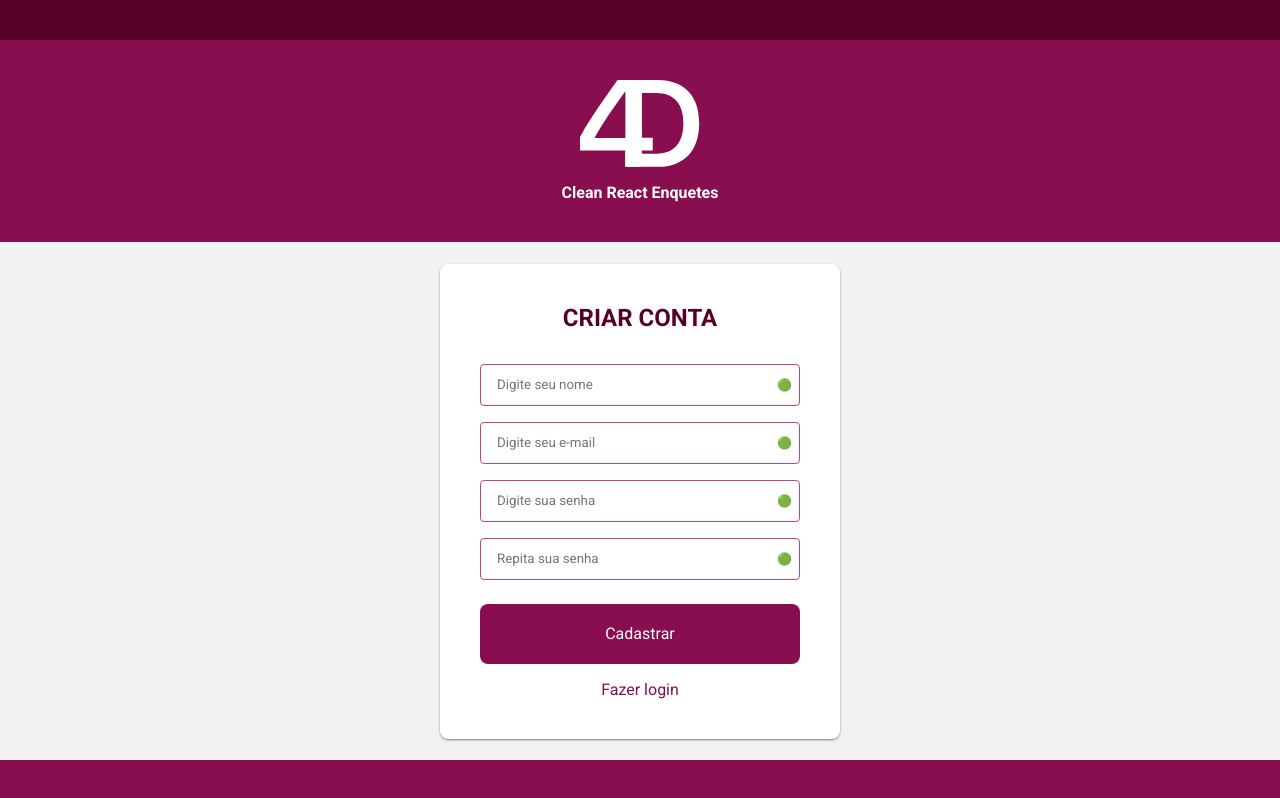
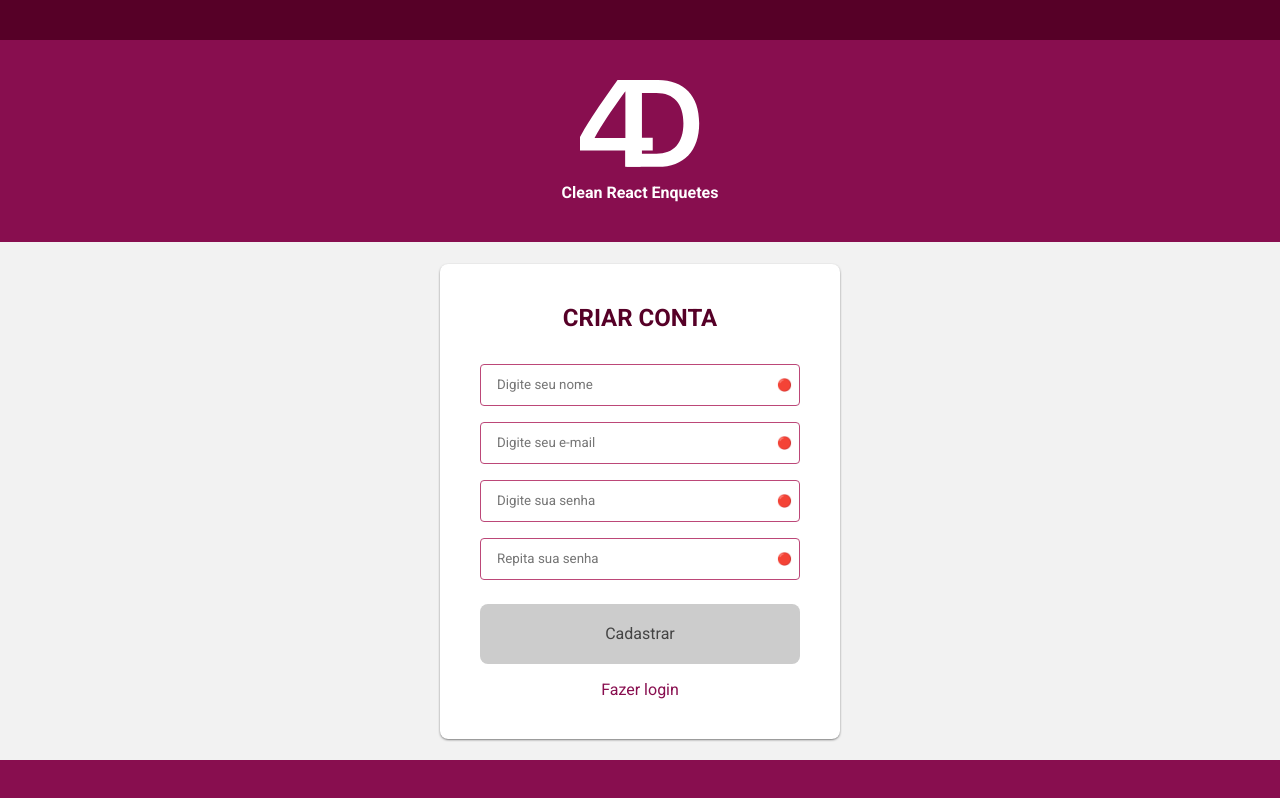
Before and after one commit to matheusroika/clean-react, a React app: page /signup in a window 1280 px wide. Built offline with nearby package versions, Linux system fonts and the light colour scheme; no server answers.

Commit message:
feat: ensure Sign Up page renders correctly on initial state

```diff
--- a/src/presentation/pages/signUp/signUp.tsx
+++ b/src/presentation/pages/signUp/signUp.tsx
@@ -11,12 +11,13 @@ const SignUp: React.FC = () => {
   const [email, setEmail] = useState('')
   const [password, setPassword] = useState('')
   const [passwordConfirmation, setPasswordConfirmation] = useState('')
-  const [nameError] = useState('')
-  const [emailError] = useState('')
-  const [passwordError] = useState('')
-  const [passwordConfirmationError] = useState('')
+  const [nameError] = useState('Campo obrigatório')
+  const [emailError] = useState('Campo obrigatório')
+  const [passwordError] = useState('Campo obrigatório')
+  const [passwordConfirmationError] = useState('Campo obrigatório')
   const [isLoading] = useState(false)
   const [message] = useState('')
+  const haveError = !!nameError || !!emailError || !!passwordError || !!passwordConfirmationError
 
   return (
     <div className={styles.signUp}>
@@ -28,7 +29,7 @@ const SignUp: React.FC = () => {
           <Input type="email" name="email" placeholder="Digite seu e-mail" title={emailError} value={email} setValue={setEmail} />
           <Input type="password" name="password" placeholder="Digite sua senha" title={passwordError} value={password} setValue={setPassword} />
           <Input type="password" name="passwordConfirmation" placeholder="Repita sua senha" title={passwordConfirmationError} value={passwordConfirmation} setValue={setPasswordConfirmation} />
-          <button data-testid="submit" type="submit" disabled={!!passwordError || !!emailError}>Cadastrar</button>
+          <button data-testid="submit" type="submit" disabled={haveError}>Cadastrar</button>
           <span className={styles.link}>
             <Link data-testid="login" to="/login">Fazer login</Link>
           </span>
```
